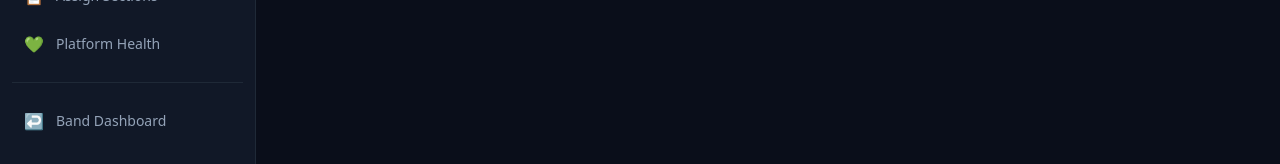
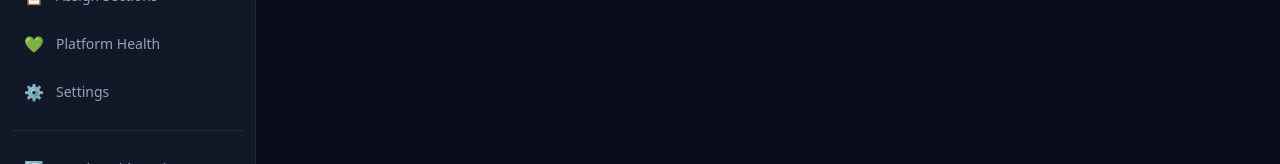
Before and after one commit to dkit03/votr-platform, a Next.js app: page /admin/qr-codes in a window 1280 px wide. Shown: the part 401-565 px from the top of the page. Built offline with nearby package versions, Linux system fonts and the light colour scheme; no server answers; sample sign-in values are in the browser's storage.

Commit message:
feat: add Settings to admin panel sidebar

```diff
--- a/src/app/admin/layout.tsx
+++ b/src/app/admin/layout.tsx
@@ -19,6 +19,7 @@ const navItems = [
     { href: '/admin/sections', label: 'Sections', icon: '👥' },
     { href: '/admin/sections/assign', label: 'Assign Sections', icon: '📋' },
     { href: '/admin/health', label: 'Platform Health', icon: '💚' },
+    { href: '/dashboard/settings', label: 'Settings', icon: '⚙️' },
 ];
 
 export default function AdminLayout({ children }: { children: React.ReactNode }) {
```
